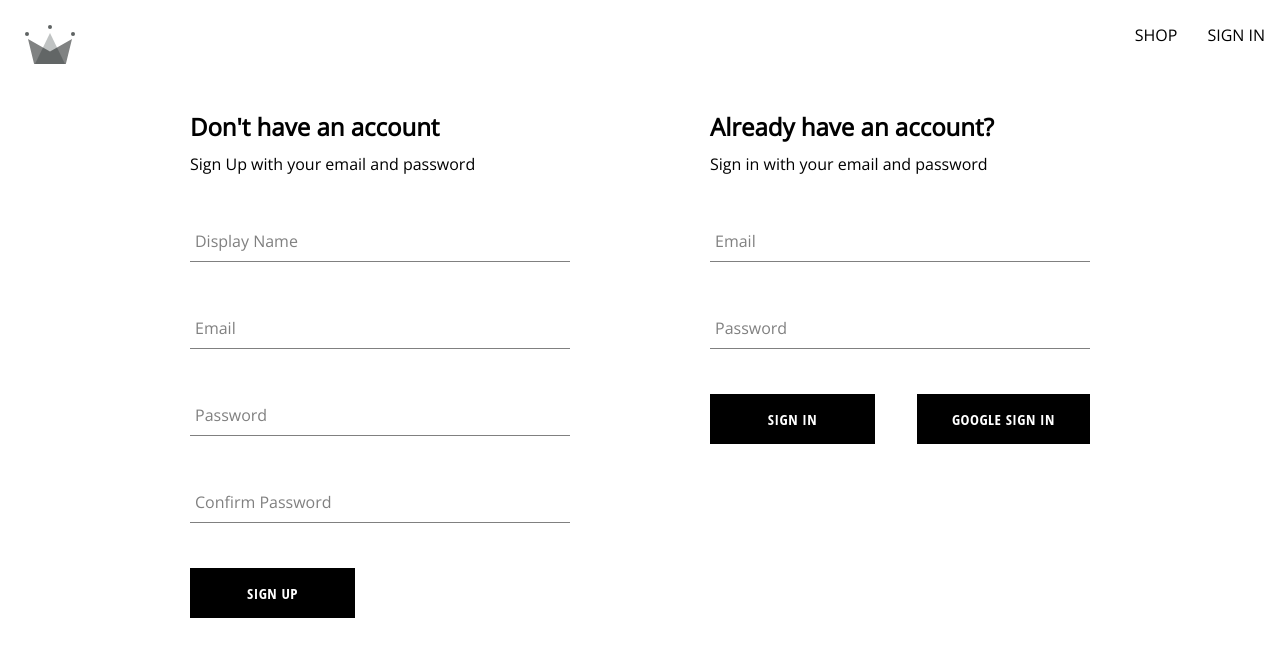
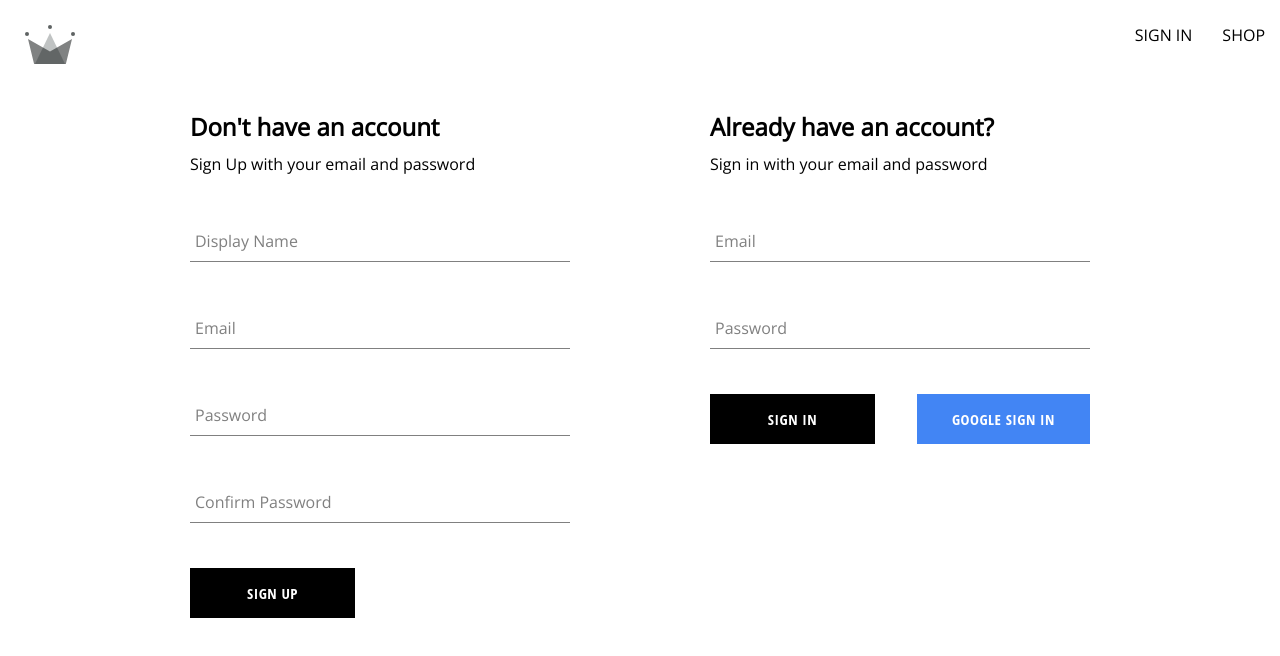
Before and after one commit to yinjuchen/crwn-clothing-v3, a React (Create React App) app: page /auth in a window 1280 px wide. Shown: the top 656 px of the page. Built offline with nearby package versions, Linux system fonts and the light colour scheme; no server answers.

Commit message:
creating user context

```diff
--- a/src/components/sign-in-form/sign-in-form.component.jsx
+++ b/src/components/sign-in-form/sign-in-form.component.jsx
@@ -1,11 +1,11 @@
-import { useState } from 'react';
+import { useState,  } from 'react';
+import {  } from '../../contexts/user.context';
 
 import FormInput from '../form-input/form-input.component';
 import Button from '../button/button.component';
 
 import {
   signInWithGooglePopup,
-  createUserDocumentFromAuth,
   signInAuthUserWithEmailAndPassword,
 } from '../../utils/firebase/firebase.utils';
 
@@ -20,24 +20,25 @@
   const [formFields, setFormFields] = useState(defaultFormFields);
   const { email, password } = formFields;
 
+
   const resetFormFields = () => {
     setFormFields(defaultFormFields);
   };
 
   const signInWithGoogle = async () => {
-    const { user } = await signInWithGooglePopup();
-    await createUserDocumentFromAuth(user);
+    await signInWithGooglePopup();
+
   };
 
   const handleSubmit = async (event) => {
     event.preventDefault();
 
     try {
-      const response = await signInAuthUserWithEmailAndPassword(
+      await signInAuthUserWithEmailAndPassword(
         email,
         password
       );
-      console.log(response);
+
       resetFormFields();
     } catch (error) {
       switch (error.code) {
@@ -80,7 +81,7 @@
         />
         <div className='buttons-container'>
           <Button type='submit'>Sign In</Button>
-          <Button type='button' buttonType='google' onClick={signInWithGoogle}>
+          <Button type='button' buttontype='google' onClick={signInWithGoogle}>
             Google sign in
           </Button>
         </div>
--- a/src/components/sign-up-form/sign-up-form.component.jsx
+++ b/src/components/sign-up-form/sign-up-form.component.jsx
@@ -1,8 +1,9 @@
-import { useState } from "react"
+import { useState,  } from "react"
 import { createAuthUserWithEmailAndPassword, createUserDocumentFromAuth } from "../../utils/firebase/firebase.utils";
 import FormInput from "../form-input/form-input.component";
 import './sign-up-form.styles.scss';
 import Button from "../button/button.component";
+
 
 
 const defaultFormFields = {
@@ -17,30 +18,35 @@
   const {displayName, email, password, confirmPassword} = formFields
   console.log(formFields)
 
+
   const resetFormFields = () => {
     setFormFields(defaultFormFields)
   }
 
-  const handleSubmit = async(event) => {
-    event.preventDefault()
+  const handleSubmit = async (event) => {
+    event.preventDefault();
 
-    if(password !== confirmPassword) {
-      alert('password do not match')
-      return
+    if (password !== confirmPassword) {
+      alert("passwords do not match");
+      return;
     }
+
     try {
-      const {user} = await createAuthUserWithEmailAndPassword(email,password)
-      await createUserDocumentFromAuth(user, {displayName})
-      resetFormFields()
+      const { user } = await createAuthUserWithEmailAndPassword(
+        email,
+        password
+      );
 
-    } catch(error) {
-       if(error.code === 'auth/email-already-in-use') {
-         alert('Cannot create user, email already in use')
-    } else {
-      console.log('user creation encounter with an error', error)
+      await createUserDocumentFromAuth(user, { displayName });
+      resetFormFields();
+    } catch (error) {
+      if (error.code === "auth/email-already-in-use") {
+        alert("Cannot create user, email already in use");
+      } else {
+        console.log("user creation encountered an error", error);
+      }
     }
-   }
- }
+  };
 
   const handleChange = (event) => {
     const {name, value} = event.target
--- /dev/null
+++ b/src/contexts/user.context.jsx
@@ -0,0 +1,26 @@
+import { createContext, useState, useEffect } from "react";
+import { onAuthStateChangeListener, createUserDocumentFromAuth } from "../utils/firebase/firebase.utils";
+
+export const UserContext = createContext({
+  currentUser: null,
+  setCurrentUser: () => null,
+})
+
+export const UserProvider = ({children}) => {
+  const [currentUser, setCurrentUser] = useState(null)
+  const value = {currentUser, setCurrentUser}
+
+  useEffect(()=> {
+    const unsubscribe = onAuthStateChangeListener((user) =>{
+      if(user) {
+         createUserDocumentFromAuth(user);
+      }
+      setCurrentUser(user)
+      console.log(user)
+    })
+    return unsubscribe
+
+  },[])
+
+  return <UserContext.Provider value={value}>{children}</UserContext.Provider>
+}
--- a/src/index.js
+++ b/src/index.js
@@ -4,12 +4,15 @@
 import App from './App';
 import reportWebVitals from './reportWebVitals';
 import { BrowserRouter } from 'react-router-dom';
+import { UserProvider } from './contexts/user.context';
 
 const root = ReactDOM.createRoot(document.getElementById('root'));
 root.render(
   <React.StrictMode>
     <BrowserRouter>
-      <App />
+    <UserProvider>
+        <App />
+    </UserProvider>
     </BrowserRouter>
   </React.StrictMode>
 );
--- a/src/routes/navigation/navigation.component.jsx
+++ b/src/routes/navigation/navigation.component.jsx
@@ -1,11 +1,14 @@
-import { Fragment } from 'react';
+import { Fragment, useContext } from 'react';
 import { Outlet, Link } from 'react-router-dom';
-
 import { ReactComponent as CrwnLogo } from '../../assets/crown.svg';
-
 import './navigation.styles.scss';
+import { UserContext } from '../../contexts/user.context';
+import { signOutUser } from '../../utils/firebase/firebase.utils';
 
 const Navigation = () => {
+  const {currentUser } = useContext(UserContext)
+  console.log(currentUser)
+
   return (
     <Fragment>
       <div className='navigation'>
@@ -13,12 +16,19 @@
           <CrwnLogo className='logo' />
         </Link>
         <div className='nav-links-container'>
+            {currentUser ? (
+            <span className='nav-link' onClick={signOutUser}>
+              SIGN OUT
+            </span>
+          ) : (
+            <Link className='nav-link' to='/auth'>
+              SIGN IN
+            </Link>
+          )}
           <Link className='nav-link' to='/shop'>
             SHOP
           </Link>
-          <Link className='nav-link' to='/auth'>
-            SIGN IN
-          </Link>
+
         </div>
       </div>
       <Outlet />
--- a/src/utils/firebase/firebase.utils.js
+++ b/src/utils/firebase/firebase.utils.js
@@ -6,12 +6,14 @@
   GoogleAuthProvider,
   createUserWithEmailAndPassword,
   signInWithEmailAndPassword,
+  signOut,
+  onAuthStateChanged,
 } from 'firebase/auth'
 import {
   getFirestore,
   doc,
   getDoc,
-  setDoc
+  setDoc,
 
 } from 'firebase/firestore'
 
@@ -72,3 +74,7 @@
 
   return await signInWithEmailAndPassword(auth, email, password);
 };
+
+export const signOutUser = async () => await signOut(auth)
+
+export const onAuthStateChangeListener = (callback) => onAuthStateChanged(auth, callback)
```
